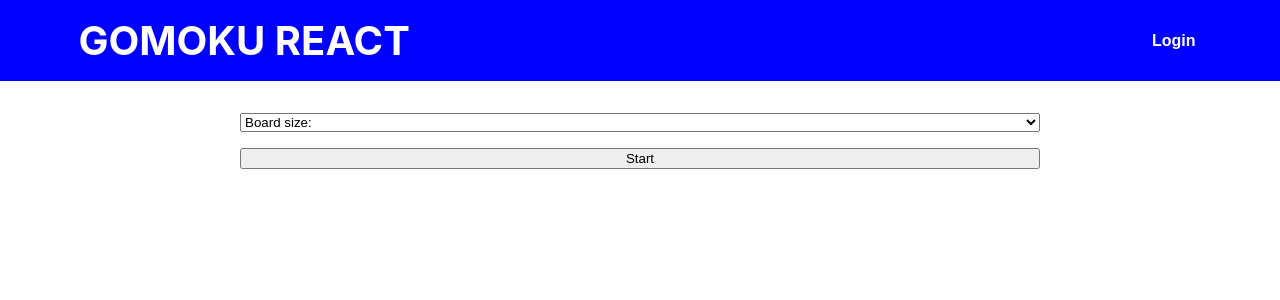
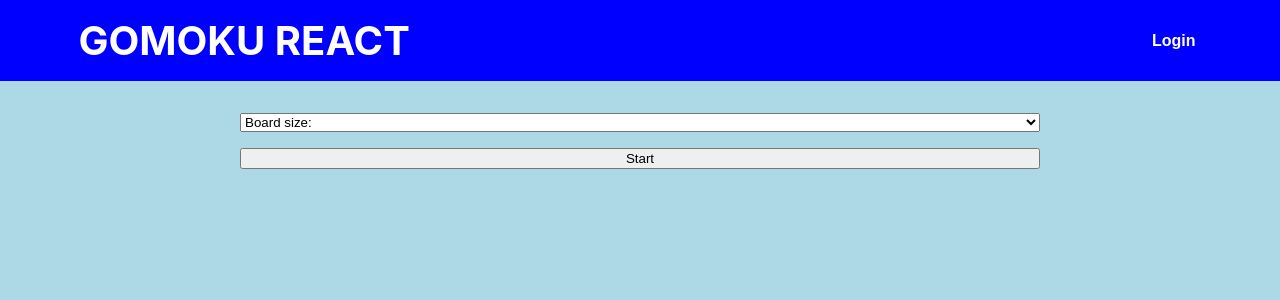
Before and after one commit to bld47282/gomoku-react, a React (Create React App) app: page / in a window 1280 px wide. Shown: the top 300 px of the page. Built offline with nearby package versions, Linux system fonts and the light colour scheme.

Commit message:
Add app-wide background colour

```diff
--- a/src/index.css
+++ b/src/index.css
@@ -5,6 +5,7 @@ body {
     sans-serif;
   -webkit-font-smoothing: antialiased;
   -moz-osx-font-smoothing: grayscale;
+  background: lightblue;
 }
 
 #root {
```
